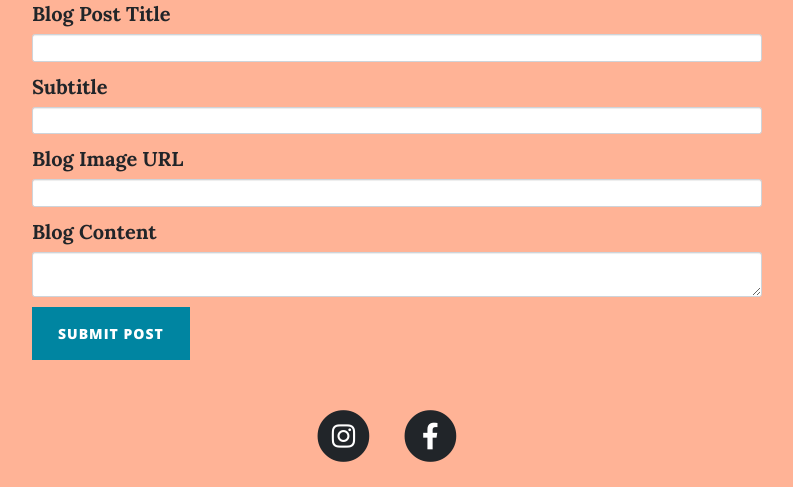
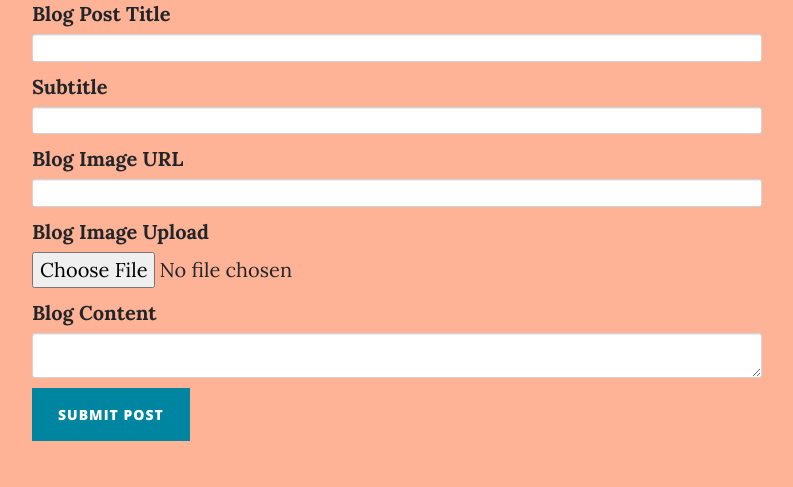
Before and after one commit to ObiBaratt/NurseThuy, a Flask app: page /new-post in a window 1280 px wide. Shown: the part 583-1070 px from the top of the page, without its empty margins (243-1036 px from the left). Run offline with Flask 2, Linux system fonts and the light colour scheme; the visitor is signed in with stand-in values (Sample User, id 1); data comes from the database, SQL or seed files in the repository; some libraries are stand-ins or nearby versions.

Commit message:
Adds db columns for, and fields to upload images for blog posts. NOT secured or checked.

```diff
--- a/app.py
+++ b/app.py
@@ -9,6 +9,7 @@ from flask_gravatar import Gravatar
 from sqlalchemy.orm import relationship
 
 from werkzeug.security import generate_password_hash, check_password_hash
+from werkzeug.utils import secure_filename
 from datetime import datetime
 from functools import wraps
 from inputcleaner import strip_invalid_html
@@ -31,6 +32,12 @@ login_manager = LoginManager()
 login_manager.init_app(app)
 
 
+# SETUP FILE SYSTEM
+UPLOAD_FOLDER = 'static/img/upload'
+ALLOWED_EXTENSIONS = {'txt', 'pdf', 'png', 'jpg', 'jpeg', 'gif'}
+app.config['UPLOAD_FOLDER'] = UPLOAD_FOLDER
+
+
 # CONFIGURE TABLES
 class User(UserMixin, db.Model):
     __tablename__ = "users"
@@ -51,7 +58,8 @@ class BlogPost(db.Model):
     subtitle = db.Column(db.String(250), nullable=False)
     date = db.Column(db.String(250), nullable=False)
     body = db.Column(db.Text, nullable=False)
-    img_url = db.Column(db.String(250), nullable=False)
+    img_url = db.Column(db.String(250), nullable=True)
+    img_upload = db.Column(db.BLOB, nullable=True)
     comments = relationship("Comment", back_populates="parent_post")
 
 
@@ -126,7 +134,7 @@ def add_new_post():
             title=form.title.data,
             subtitle=form.subtitle.data,
             body=strip_invalid_html(form.body.data),
-            img_url=form.img_url.data,
+            img_url=form.img_url.data if form.img_url.data else form.img_upload.data,
             author=current_user,
             date=datetime.now().strftime('%m-%d-%Y')
         )
--- a/forms.py
+++ b/forms.py
@@ -1,13 +1,14 @@
 from flask_wtf import FlaskForm
-from wtforms import StringField, SubmitField, PasswordField
-from wtforms.validators import DataRequired, URL, Email
+from wtforms import StringField, SubmitField, PasswordField, FileField
+from wtforms.validators import DataRequired, URL, Email, Optional
 from flask_ckeditor import CKEditorField
 
 
 class CreatePostForm(FlaskForm):
     title = StringField("Blog Post Title", validators=[DataRequired()])
     subtitle = StringField("Subtitle", validators=[DataRequired()])
-    img_url = StringField("Blog Image URL", validators=[DataRequired(), URL()])
+    img_url = StringField("Blog Image URL", validators=[URL(), Optional()])
+    img_upload = FileField("Blog Image Upload")
     body = CKEditorField("Blog Content", validators=[DataRequired()])
     submit = SubmitField("Submit Post")
 
--- a/templates/make-post.html
+++ b/templates/make-post.html
@@ -3,7 +3,7 @@
 {% block content %}
 {% include "header.html" %}
   <!-- Page Header -->
-  <header class="masthead" style="background-image: url('{{ url_for('static', filename='img/edit-bg.jpg')}}')">
+  <header class="masthead" style="background-image: url('{{ url_for('static', filename='img/binocular.jpeg')}}')">
     <div class="overlay"></div>
     <div class="container">
       <div class="row">
```
